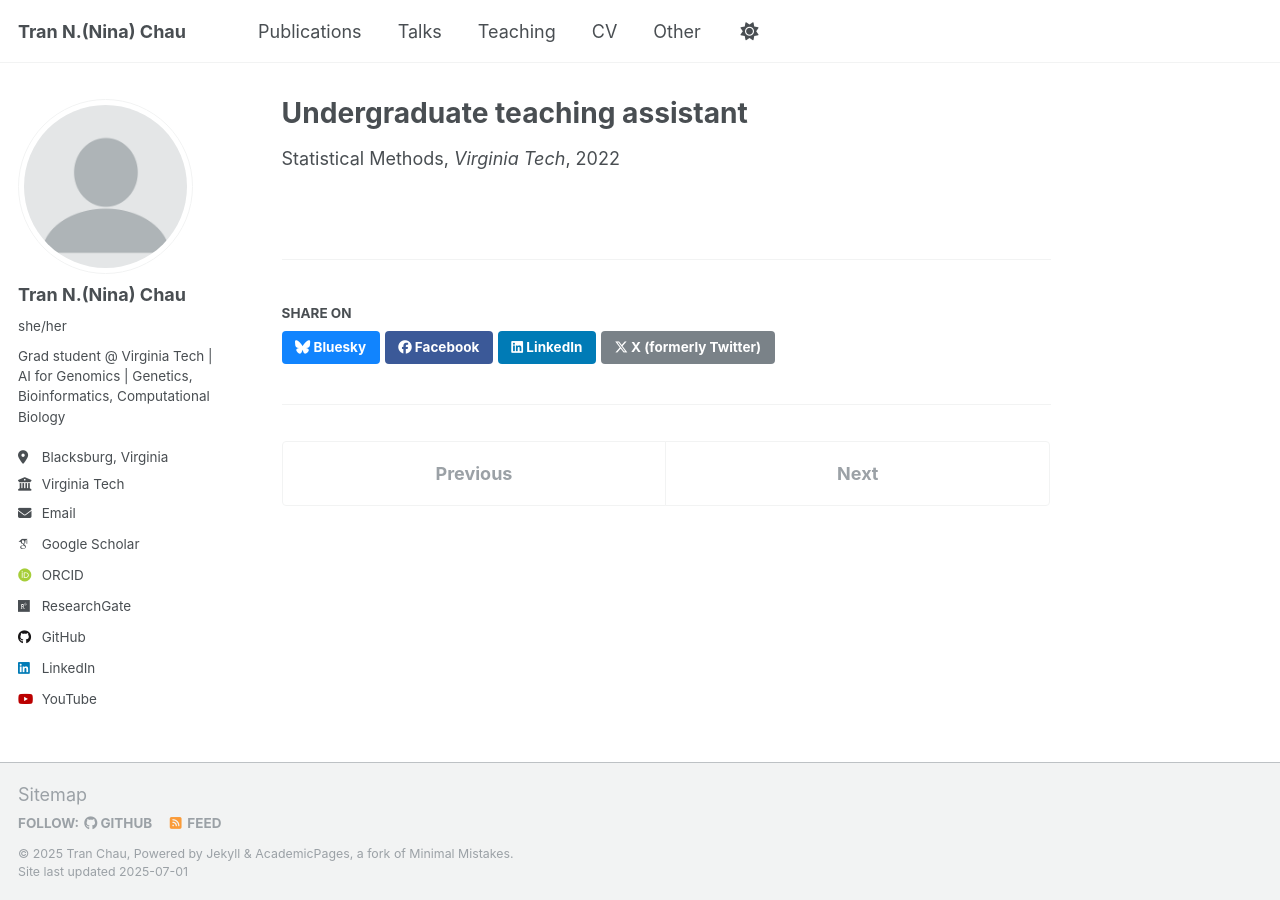
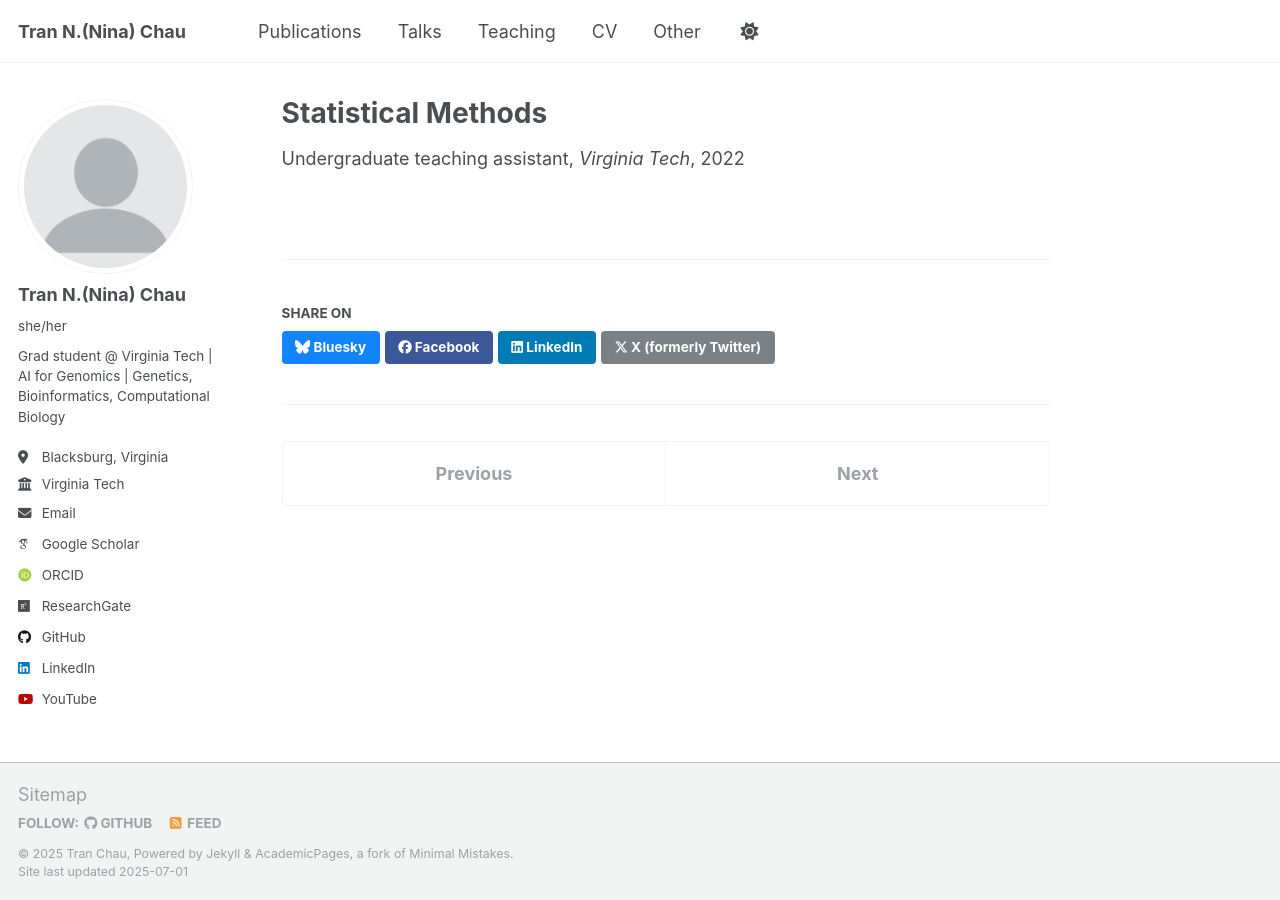
Before and after one commit to ct-tranchau/ct-tranchau.github.io, a Jekyll site: the page built from _teaching/statTA.md, in a window 1280 px wide. Built offline with Jekyll 4.4.1, drawn with Linux system fonts in a browser that asks for light colours; some web fonts are replaced; a script that is not in the unit is left out.

```diff
--- a/_teaching/statTA.md
+++ b/_teaching/statTA.md
@@ -1,7 +1,7 @@
 ---
-title: "Undergraduate teaching assistant"
+title: "Statistical Methods"
 collection: teaching
-type: "Statistical Methods"
+type: "Undergraduate teaching assistant"
 permalink: /teaching/statTA
 venue: "Virginia Tech"
 date: 2022-01-01
```
